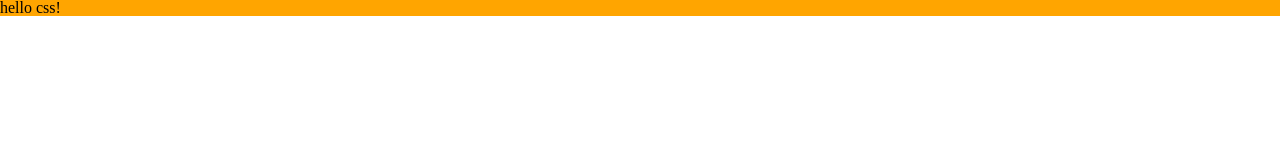
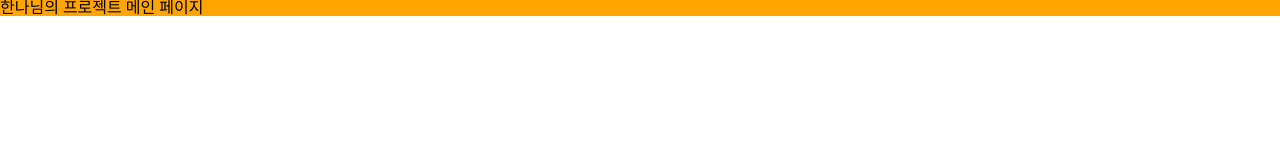
Before and after one commit to Hanna-Jeanne/team-project, a website built with Vite: page index.html in a window 1280 px wide. Built offline with nearby package versions, Linux system fonts and the light colour scheme.

```diff
--- a/index.html
+++ b/index.html
@@ -1,7 +1,7 @@
 <!doctype html>
 <html lang="ko-KR">
   <head>
-    <title>Vite Pure css</title>
+    <title>2조의 바닐라 프로젝트</title>
     <meta charset="UTF-8" />
     <link rel="icon" type="image/svg+xml" href="/vite.svg" />
     <link rel="stylesheet" href="/src/styles/style.css" />
@@ -10,10 +10,6 @@
     <script type="module" src="/main.js"></script>
   </head>
   <body>
-    <div id="app">
-      hello css!
-    </div>
-
-
+    <div id="app">한나님의 프로젝트 메인 페이지</div>
   </body>
 </html>
```
